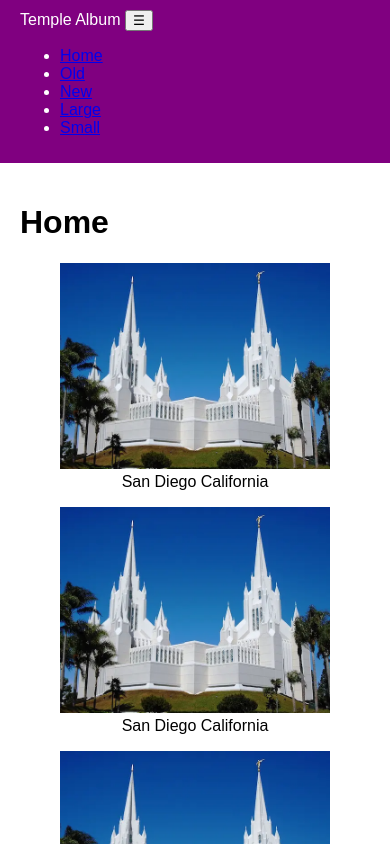
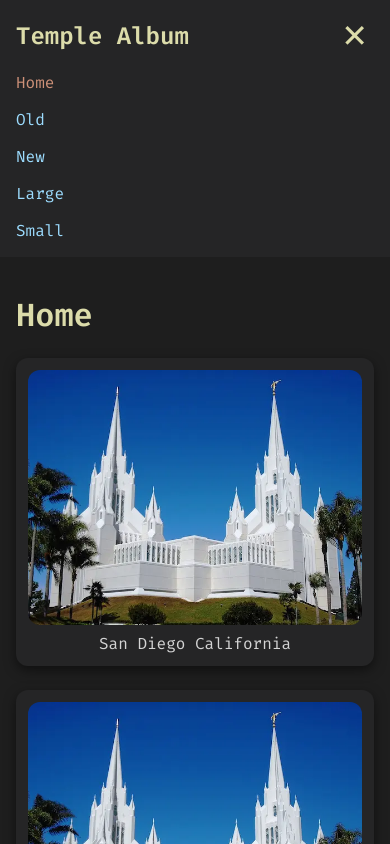
Before and after one commit to MysticMuffin-DevLogs/wdd131, a plain HTML site: page temples.html in a window 390 px wide. Both pictures are taken after a click on the button "Toggle navigation menu". Shown: the top 844 px of the page. Drawn offline with Linux system fonts and the light colour scheme.

Commit message:
changed some of my css

```diff
--- a/scripts/temples.js
+++ b/scripts/temples.js
@@ -1,6 +1,9 @@
-const hamburger = document.getElementById("hamburger");
-const menu = document.getElementById("menu");
+const menuToggle = document.querySelector("#menu-toggle");
+const navMenu = document.querySelector("#nav-menu");
 
-hamburger.addEventListener("click", () => {
-  menu.classList.toggle("active");
+menuToggle.addEventListener("click", () => {
+  navMenu.classList.toggle("open");
+  const isOpen = navMenu.classList.contains("open");
+  menuToggle.textContent = isOpen ? "✕" : "☰";
+  menuToggle.setAttribute("aria-expanded", isOpen);
 });
--- a/styles/temples-large.css
+++ b/styles/temples-large.css
@@ -0,0 +1,26 @@
+@media (min-width: 768px) {
+  #menu-toggle {
+    display: none;
+  }
+
+  nav {
+    display: flex;
+    width: auto;
+  }
+
+  nav ul {
+    flex-direction: row;
+    gap: 2rem;
+    margin: 0;
+  }
+
+  .gallery {
+    grid-template-columns: repeat(2, 1fr);
+  }
+}
+
+@media (min-width: 1024px) {
+  .gallery {
+    grid-template-columns: repeat(3, 1fr);
+  }
+}
--- a/styles/temples.css
+++ b/styles/temples.css
@@ -1,94 +1,113 @@
+:root {
+  --bg: #1e1e1e;
+  --panel: #252526;
+  --text: #d4d4d4;
+  --link: #9cdcfe;
+  --accent: #ce9178;
+  --highlight: #dcdcaa;
+}
+
 body {
-  font-family: Arial, sans-serif;
+  background-color: var(--bg);
+  color: var(--text);
+  font-family: "Fira Code", monospace;
   margin: 0;
+}
+
+header {
+  display: flex;
+  flex-wrap: wrap;
+  justify-content: space-between;
+  align-items: center;
+  padding: 1rem;
+  background-color: var(--panel);
+}
+
+.site-title {
+  font-size: 1.5rem;
+  font-weight: 600;
+  color: var(--highlight);
+}
+
+#menu-toggle {
+  background: none;
+  border: none;
+  font-size: 2rem;
+  color: var(--highlight);
+  cursor: pointer;
+}
+
+nav {
+  display: none;
+  width: 100%;
+}
+
+nav.open {
+  display: flex;
+}
+
+nav ul {
+  display: flex;
+  flex-direction: column;
+  gap: 1rem;
+  list-style: none;
+  margin: 1rem 0 0;
   padding: 0;
 }
 
-header {
-  background-color: purple;
-  color: white;
-  padding: 10px 20px;
-}
-
-nav {
-  display: flex;
-  justify-content: space-between;
-  align-items: center;
-}
-
-#menu {
-  display: flex;
-  list-style: none;
-  padding: 0;
-  margin: 0;
-}
-
-#menu li {
-  margin-right: 15px;
-}
-
-#menu li a {
-  color: white;
+nav a {
+  color: var(--link);
   text-decoration: none;
 }
 
-#menu li a:hover {
+nav a:hover {
+  color: var(--highlight);
   text-decoration: underline;
 }
 
-#hamburger {
-  display: none;
-  background: none;
-  border: none;
-  color: white;
-  font-size: 24px;
+nav a.active {
+  color: var(--accent);
 }
 
 main {
   max-width: 1200px;
   margin: 0 auto;
-  padding: 20px;
+  padding: 1rem;
 }
 
-.grid {
+main h1 {
+  color: var(--highlight);
+}
+
+.gallery {
   display: grid;
-  grid-template-columns: repeat(3, 1fr);
-  gap: 20px;
+  grid-template-columns: 1fr;
+  gap: 1.5rem;
 }
 
 figure {
+  margin: 0;
+  padding: 0.75rem;
+  background-color: var(--panel);
+  border-radius: 12px;
   text-align: center;
+  box-shadow: 0 4px 12px rgba(0, 0, 0, 0.5);
 }
 
 figure img {
+  display: block;
   width: 100%;
   height: auto;
+  border-radius: 12px;
+}
+
+figcaption {
+  margin-top: 0.5rem;
 }
 
 footer {
-  background-color: purple;
-  color: white;
+  background-color: var(--panel);
   text-align: center;
-  padding: 10px 20px;
+  padding: 1rem;
+  font-size: 0.9rem;
 }
-
-@media (max-width: 768px) {
-  #hamburger {
-    display: block;
-  }
-
-  #menu {
-    flex-direction: column;
-    display: none;
-  }
-
-  .grid {
-    grid-template-columns: 1fr;
-  }
-}
-
-@media (max-width: 768px) and (hover: hover) {
-  #menu.active {
-    display: flex;
-  }
-}
```
